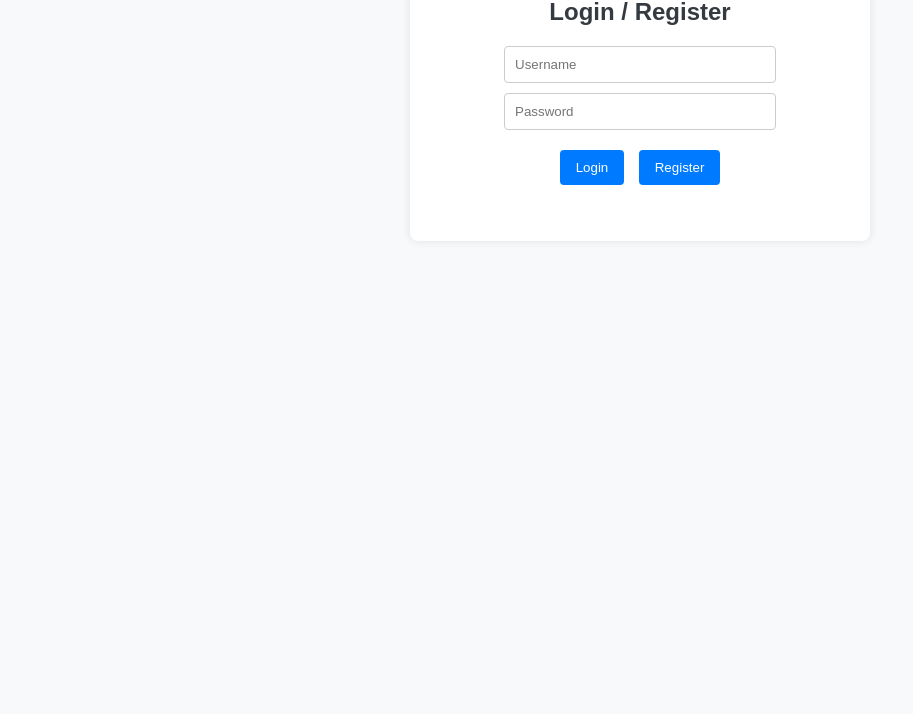
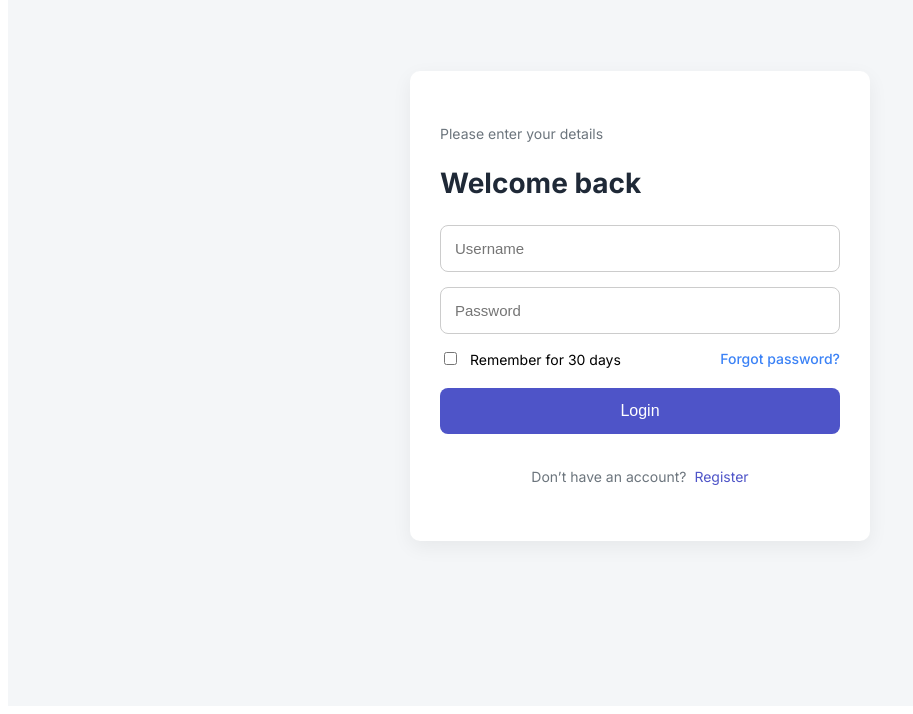
Before and after one commit to eac335/message-board-415, a website: page public/index.html in a window 1280 px wide. Shown: the part 102-816 px from the top of the page, without its empty margins (0-913 px from the left). Drawn offline with Linux system fonts and the light colour scheme.

Commit message:
Css and Cookies

```diff
--- a/app.js
+++ b/app.js
@@ -2,11 +2,13 @@ require('dotenv').config();
 const express = require('express');
 const mongoose = require('mongoose');
 const path = require('path');
+const cookieParser = require('cookie-parser'); // ✅ NEW
 
 const app = express();
 
 // Middleware
 app.use(express.json());
+app.use(cookieParser()); // ✅ NEW
 
 // Health check (for Render deployment)
 app.get('/health', (_, res) => res.send('👍 Backend is working!'));
--- a/package.json
+++ b/package.json
@@ -10,8 +10,10 @@
   "author": "",
   "license": "ISC",
   "dependencies": {
+    "cookie-parser": "^1.4.7",
     "dotenv": "^16.5.0",
     "express": "^5.1.0",
+    "jsonwebtoken": "^9.0.2",
     "mongodb": "^6.16.0",
     "mongoose": "^8.14.1"
   },
--- /dev/null
+++ b/public/index.css
@@ -0,0 +1,131 @@
+/* === Font and Theme Colors === */
+:root {
+    --primary-color: #4e54c8;
+    --primary-dark: #3a3f99;
+  }
+
+  body {
+    font-family: 'Inter', sans-serif;
+  }
+
+  /* === Top-left Logo === */
+  .top-left-logo {
+    position: absolute;
+    top: 30px;
+    left: 30px;
+    width: 50px;
+    z-index: 10;
+  }
+
+  /* === Layout === */
+  .auth-page {
+    background-color: #f4f6f8;
+    min-height: 100vh;
+    display: flex;
+    align-items: center;
+    justify-content: center;
+  }
+
+  .auth-card {
+    background-color: #fff;
+    padding: 40px 30px;
+    width: 100%;
+    max-width: 400px;
+    border-radius: 10px;
+    box-shadow: 0 6px 20px rgba(0, 0, 0, 0.06);
+    text-align: left;
+  }
+
+  /* === Subtext and Headings === */
+  .subtext {
+    color: #6c757d;
+    margin-bottom: 6px;
+    font-size: 14px;
+  }
+
+  h2 {
+    font-size: 28px;
+    margin-bottom: 25px;
+    font-weight: 700;
+    color: #1f2937;
+  }
+
+
+  /* === Inputs === */
+  input[type="text"],
+  input[type="password"] {
+    width: 100%;
+    padding: 14px;
+    margin-bottom: 15px;
+    font-size: 15px;
+    border: 1px solid #ccc;
+    border-radius: 8px;
+    box-sizing: border-box;
+  }
+
+  /* === Remember + Forgot === */
+  .auth-actions {
+    display: flex;
+    justify-content: space-between;
+    align-items: center;
+    font-size: 14px;
+    margin-bottom: 20px;
+  }
+
+  .checkbox-remember label {
+    margin-left: 6px;
+  }
+
+  .forgot-password {
+    text-decoration: none;
+    color: #3b82f6; /* bright blue */
+    font-weight: 500;
+  }
+
+  .forgot-password:hover {
+    text-decoration: underline;
+  }
+
+  /* === Button === */
+  button {
+    width: 100%;
+    padding: 14px;
+    background-color: var(--primary-color);
+    border: none;
+    color: white;
+    font-size: 16px;
+    font-weight: 500;
+    border-radius: 8px;
+    cursor: pointer;
+    margin-bottom: 20px;
+    transition: background-color 0.2s ease;
+  }
+
+  button:hover {
+    background-color: var(--primary-dark);
+  }
+
+  /* === Footer Link === */
+  .signup-footer {
+    text-align: center;
+    font-size: 14px;
+    color: #6c757d;
+  }
+
+  .signup-link {
+    color: var(--primary-color);
+    text-decoration: none;
+    margin-left: 4px;
+  }
+
+  .signup-link:hover {
+    text-decoration: underline;
+  }
+
+  /* === Status Message === */
+  #loginStatus {
+    color: red;
+    font-weight: 500;
+    text-align: center;
+    margin-top: 10px;
+  }
--- a/public/index.html
+++ b/public/index.html
@@ -2,67 +2,37 @@
 <html>
 <head>
   <title>Login - Message Board</title>
-  <style>
-    body {
-      font-family: Arial, sans-serif;
-      margin: 50px;
-      background-color: #f8f9fa;
-      color: #333;
-      text-align: center;
-    }
-
-    h2 {
-      color: #343a40;
-      margin-bottom: 20px;
-    }
-
-    input {
-      display: block;
-      margin: 10px auto;
-      padding: 10px;
-      width: 250px;
-      border: 1px solid #ccc;
-      border-radius: 4px;
-    }
-
-    button {
-      padding: 10px 16px;
-      margin: 10px 5px;
-      background-color: #007bff;
-      color: white;
-      border: none;
-      border-radius: 4px;
-      cursor: pointer;
-    }
-
-    button:hover {
-      background-color: #0056b3;
-    }
-
-    #loginStatus {
-      margin-top: 15px;
-      color: red;
-      font-weight: bold;
-    }
-
-    .container {
-      background: white;
-      max-width: 400px;
-      margin: auto;
-      padding: 30px;
-      border-radius: 8px;
-      box-shadow: 0 0 10px rgba(0,0,0,0.1);
-    }
-  </style>
+  <link rel="stylesheet" href="index.css" />
+  <link href="https://fonts.googleapis.com/css2?family=Inter:wght@400;500;600;700&display=swap" rel="stylesheet">
 </head>
 <body>
-  <div class="container">
-    <h2>Login / Register</h2>
-    <input id="username" placeholder="Username" />
-    <input id="password" type="password" placeholder="Password" />
-    <button onclick="login()">Login</button>
-    <button onclick="register()">Register</button>
-    <p id="loginStatus"></p>
+  <img src="logo.png" alt="Site Logo" class="top-left-logo" />
+
+  <div class="auth-page">
+    <div class="auth-card">
+      <p class="subtext">Please enter your details</p>
+      <h2>Welcome back</h2>
+
+      <input id="username" placeholder="Username" type="text" />
+      <input id="password" placeholder="Password" type="password" />
+
+      <div class="auth-actions">
+        <div class="checkbox-remember">
+          <input type="checkbox" id="rememberMe" />
+          <label for="rememberMe">Remember for 30 days</label>
+        </div>
+        <a href="#" class="forgot-password">Forgot password?</a>
+      </div>
+
+      <button onclick="login()">Login</button>
+
+      <p class="signup-footer">
+        Don’t have an account?
+        <a href="#" class="signup-link">Register</a>
+      </p>
+
+      <p id="loginStatus"></p>
+    </div>
   </div>
 
   <script>
@@ -78,31 +48,15 @@
 
       const data = await res.json();
       if (res.status === 200 && data.userId) {
-        localStorage.setItem('userId', data.userId);
-        localStorage.setItem('username', document.getElementById('username').value);
+        if (document.getElementById('rememberMe').checked) {
+          localStorage.setItem('userId', data.userId);
+          localStorage.setItem('username', document.getElementById('username').value);
+        }
         window.location.href = '/topics.html';
       } else {
         document.getElementById('loginStatus').textContent = '❌ Invalid credentials';
       }
     }
-
-    async function register() {
-      const res = await fetch('/users/create', {
-        method: 'POST',
-        headers: { 'Content-Type': 'application/json' },
-        body: JSON.stringify({
-          username: document.getElementById('username').value,
-          password: document.getElementById('password').value
-        })
-      });
-
-      const data = await res.json();
-      if (data.user) {
-        alert('✅ Registered! Now log in.');
-      } else {
-        alert('❌ Registration failed: ' + (data.error || 'unknown error'));
-      }
-    }
   </script>
 </body>
 </html>
```
Also changed, not shown: middleware/authMiddleware.js (added, +21 -0 lines), routes/userRoutes.js (+21 -2 lines), public/logo.png (added), 1 other file.
